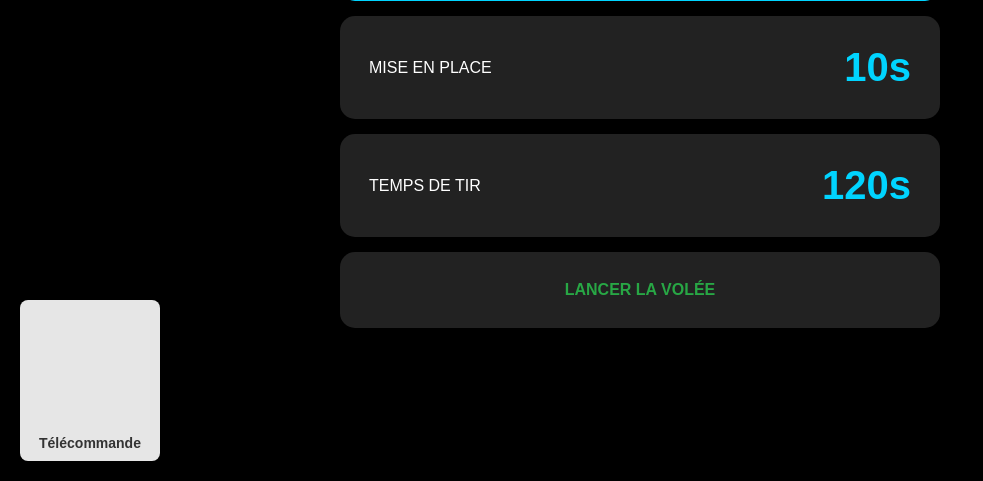
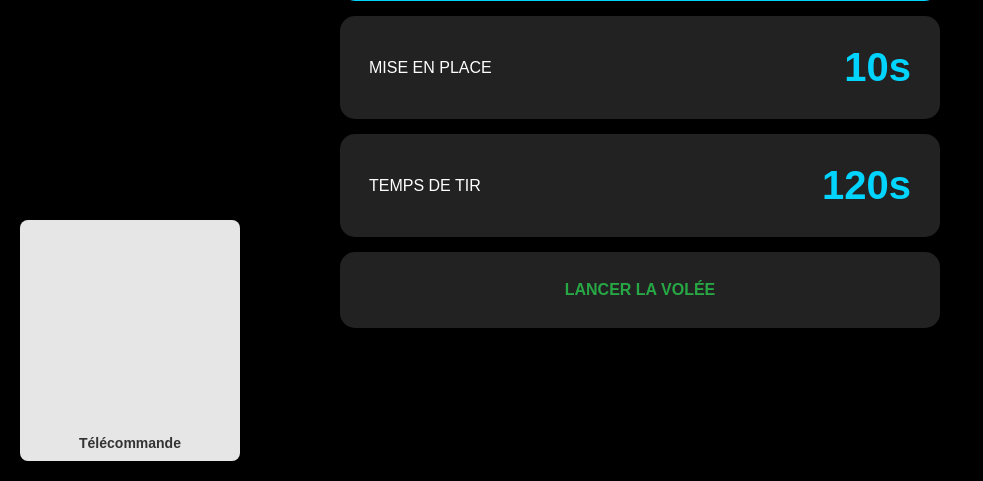
Before and after one commit to gbarre/chrono, a Flask app: page /display in a window 1280 px wide. Shown: the part 319-800 px from the top of the page, without its empty margins (0-983 px from the left). Run offline with Flask 3, Linux system fonts and the light colour scheme; some libraries are stand-ins or nearby versions.

Commit message:
fix: increase QR code image size for better visibility

```diff
--- a/static/css/style_display.css
+++ b/static/css/style_display.css
@@ -128,8 +128,8 @@ body {
 }
 
 .qrcode-container img {
-    width: 120px;
-    height: 120px;
+    width: 200px;
+    height: 200px;
 }
 
 .qrcode-text {
```
